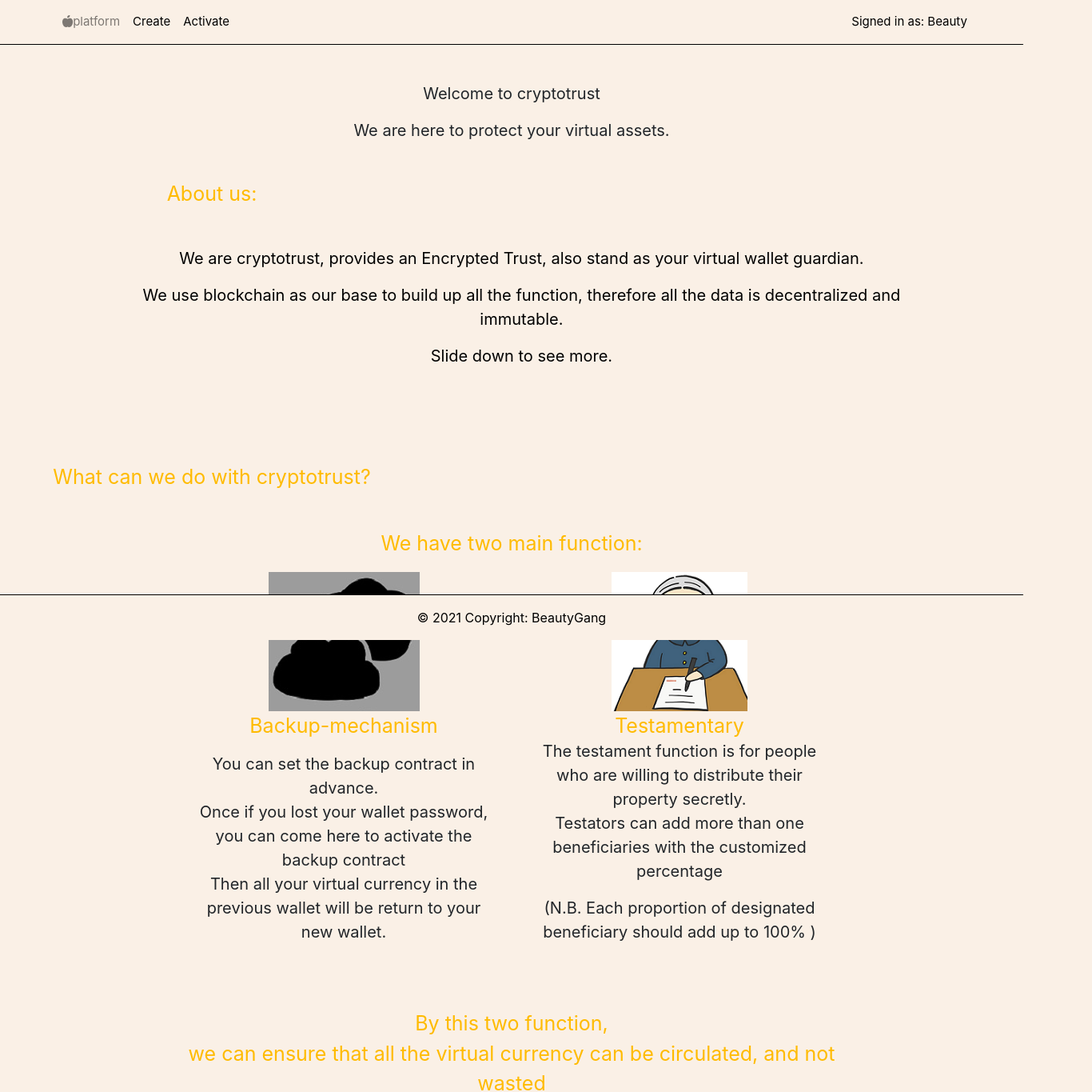
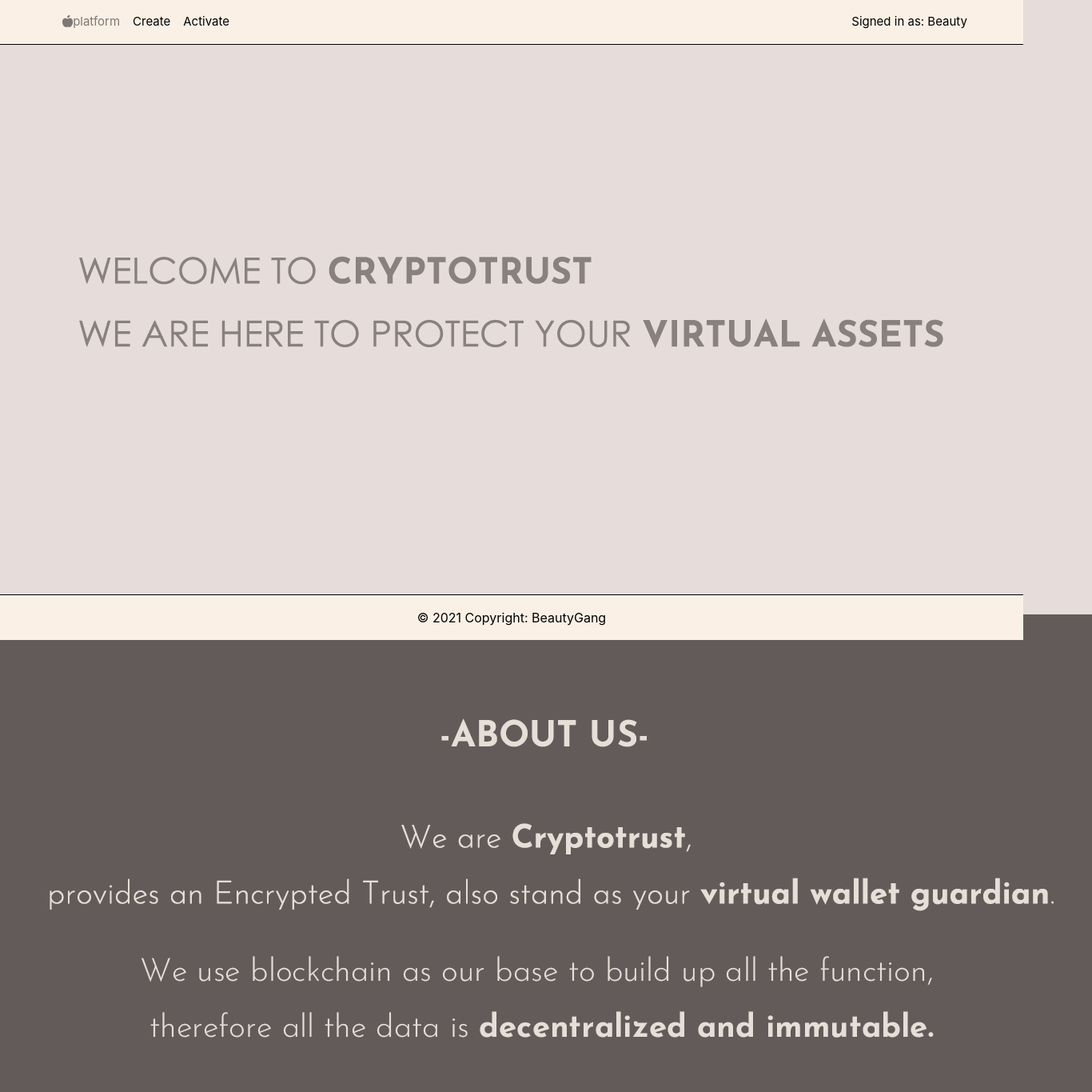
Before and after one commit to shiachiuju/dapp-testamentary, a React (Create React App) app: page / in a window 1280 px wide. Shown: the top 1365 px of the page at 80% size, 1366 px wide, since content can reach past the window. Built offline with nearby package versions, Linux system fonts and the light colour scheme.

Commit message:
0917
enterpage的圖

```diff
--- a/src/App.css
+++ b/src/App.css
@@ -1,7 +1,7 @@
 .App {
   text-align: center;
-  margin: 8%;
-  /*background-image: url('tech.jpg');*/
+
+  /*background-image: url('tech.jpg');margin: 8%;*/
 
 
 }
@@ -109,7 +109,7 @@
 
 .big{
   font-size: 25px;
-  color: #FFBB00;
+  color: #89817E;
 }
 
 .color{
@@ -119,20 +119,15 @@
 .textstyle{
 
   font-size :20px ;
-  font: "Oleo Script", Helvetica, sans–serif;
+  font-family: "Josefin Sans";
   /*font: "Trebuchet MS";font-family: "OCR A Std, monospace" ;*/
-  color: #black;
+  color: #1B1617;
 
 }
 
-.dot{
-  border-bottom-color:black;
-  border-bottom-style:dotted;
-}
 
 .out{
   text-indent: -30em;
-
 }
 
 .in{
@@ -149,6 +144,18 @@
   background-image: url('grandpa.png');
   width: 45%;
   height: 87%;
+}
+
+.welcome{
+  background-image: url('welcome.png');
+  width: 1366px;
+  height: 768px;
+}
+
+.about{
+  background-image: url('aboutus.png');
+  width: 1366px;
+  height: 768px;
 }
 
 .section1{
--- a/src/pages/enterpage.jsx
+++ b/src/pages/enterpage.jsx
@@ -52,22 +52,16 @@ class EnterPage extends Component {
     render() {
         return (
             <Layout>
+
             <div className="App textstyle">
-                                <p>Welcome to cryptotrust</p>
-                                <p>We are here to protect your virtual assets.</p>
-                                <br></br>
-                            <div class="main">
-                            <div class="out big">
-                                <p>About us:</p>
+                            <div class="welcome" >
+
                             </div>
-                    <div class="article1 section1 center">
-                                <p>We are cryptotrust, provides an Encrypted Trust, also stand as your virtual wallet guardian.</p>
-                                <p >We use blockchain as our base to build up all the function, therefore all the data is decentralized and immutable.</p>
-                                <p >Slide down to see more.</p>
-                            </div>
+                            <div class="about " >
+
                             </div>
 
-                            <div class="main">
+                            <div class="main ">
                             <div class="out big">
                                 <p>What can we do with cryptotrust?</p>
                             </div>
@@ -83,14 +77,14 @@ class EnterPage extends Component {
                                     <div class="big center">Testamentary </div>
                                 </div>
 
-                                <div data-azbox="" data-gjs-type="agjc-box" id="leftenter">
-                                <p>You can set the backup contract in advance. <br></br>Once if you lost your wallet password, you can come here to activate the backup contract<br></br>Then all your virtual currency in the previous wallet will be return to your new wallet.</p>
+                                <div data-azbox="" data-gjs-type="agjc-box" id="leftenter" >
+                                <p class="textstyle">You can set the backup contract in advance. <br></br>Once if you lost your wallet password, you can come here to activate the backup contract<br></br>Then all your virtual currency in the previous wallet will be return to your new wallet.</p>
                                 </div>
 
 
-                                <div data-azbox="" data-gjs-type="agjc-box" id="rightenter">
-                                <p>The testament function is for people who are willing to distribute their property secretly.<br></br>Testators can add more than one beneficiaries with the customized percentage</p>
-                                <p> (N.B. Each proportion of designated beneficiary should add up to 100% )</p>
+                                <div data-azbox="" data-gjs-type="agjc-box" id="rightenter" >
+                                <p class="textstyle">The testament function is for people who are willing to distribute their property secretly.<br></br>Testators can add more than one beneficiaries with the customized percentage</p>
+                                <p class="textstyle"> (N.B. Each proportion of designated beneficiary should add up to 100% )</p>
 
                                 </div>
 
```
Also changed, not shown: src/aboutus.png (added), src/welcome.png (added).
